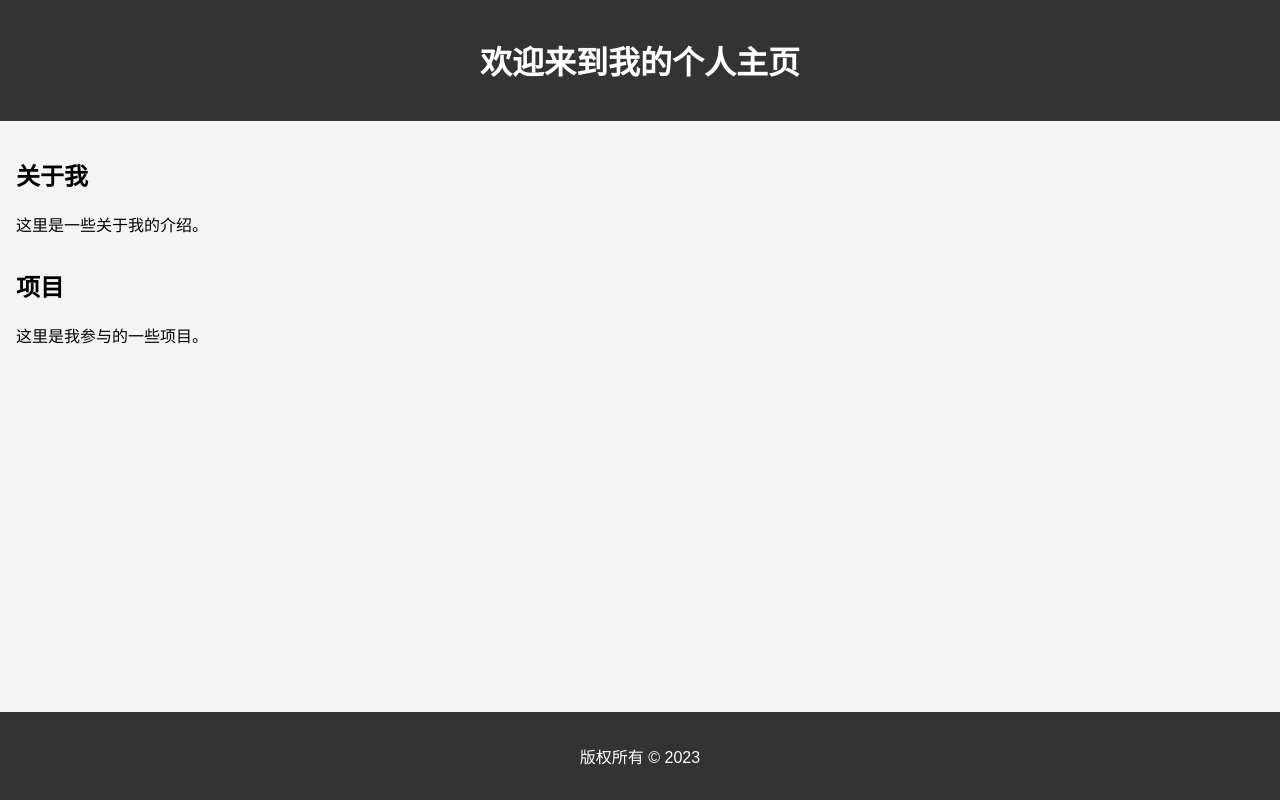
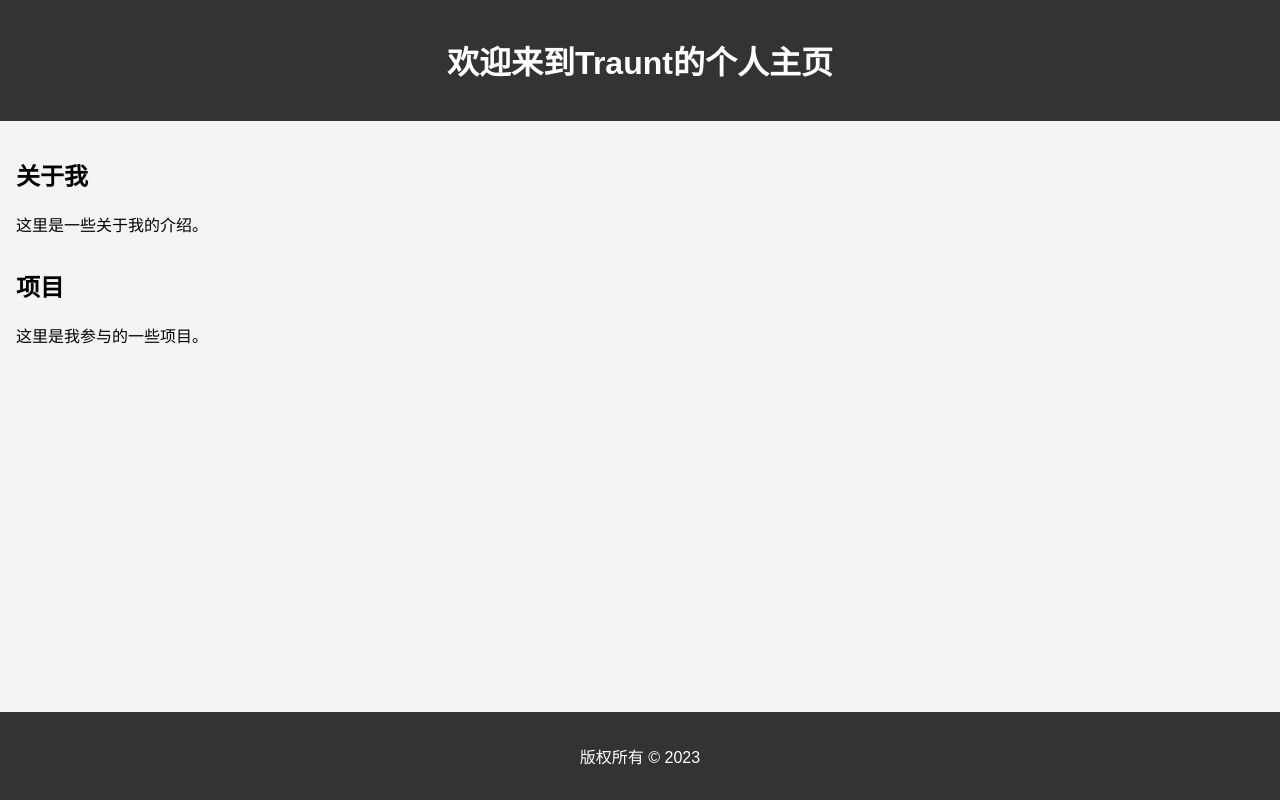
Before and after one commit to sandytruant/sandytruant.github.io, a plain HTML site: page index.html in a window 1280 px wide. Drawn offline with Linux system fonts and the light colour scheme.

Commit message:
The init page

```diff
--- a/index.html
+++ b/index.html
@@ -8,7 +8,7 @@
 </head>
 <body>
     <header>
-        <h1>欢迎来到我的个人主页</h1>
+        <h1>欢迎来到Traunt的个人主页</h1>
     </header>
     <main>
         <section>
```
